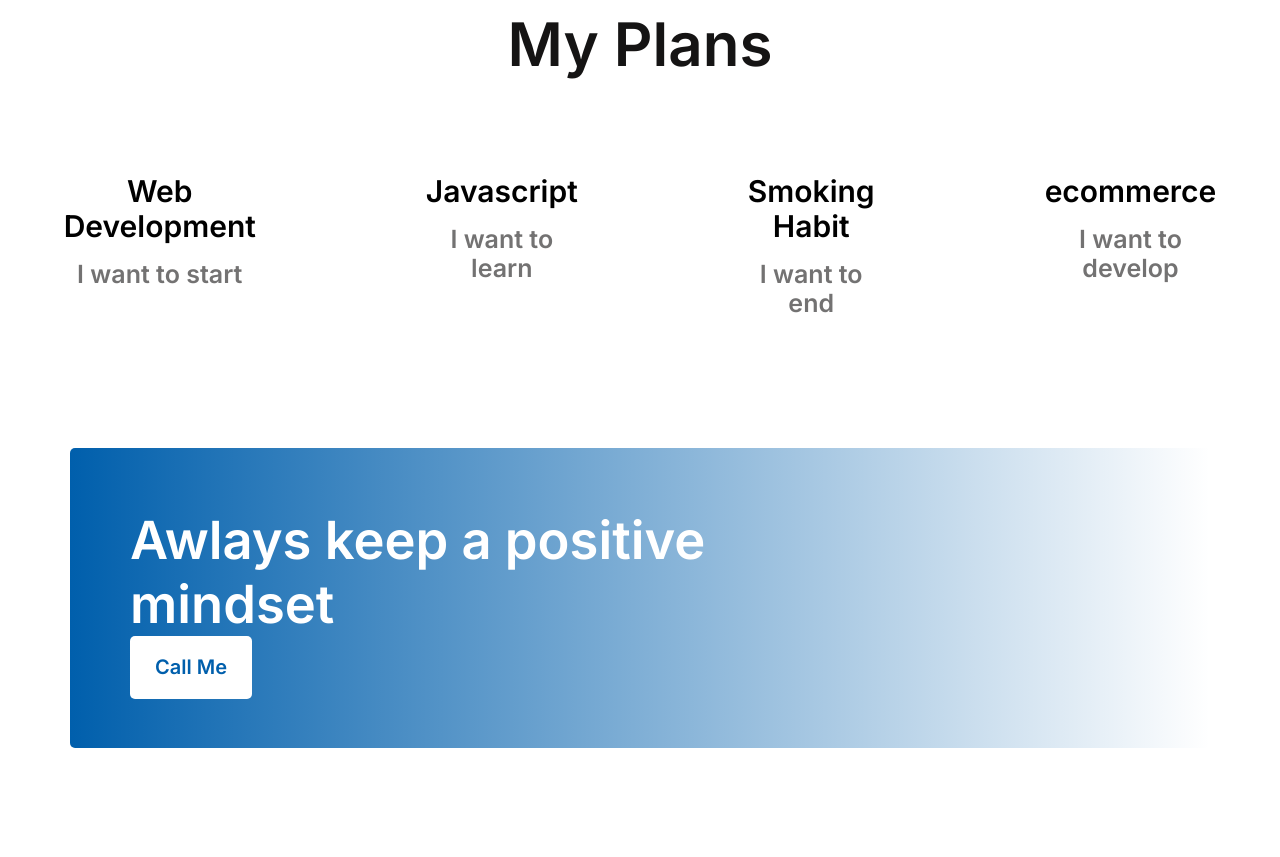
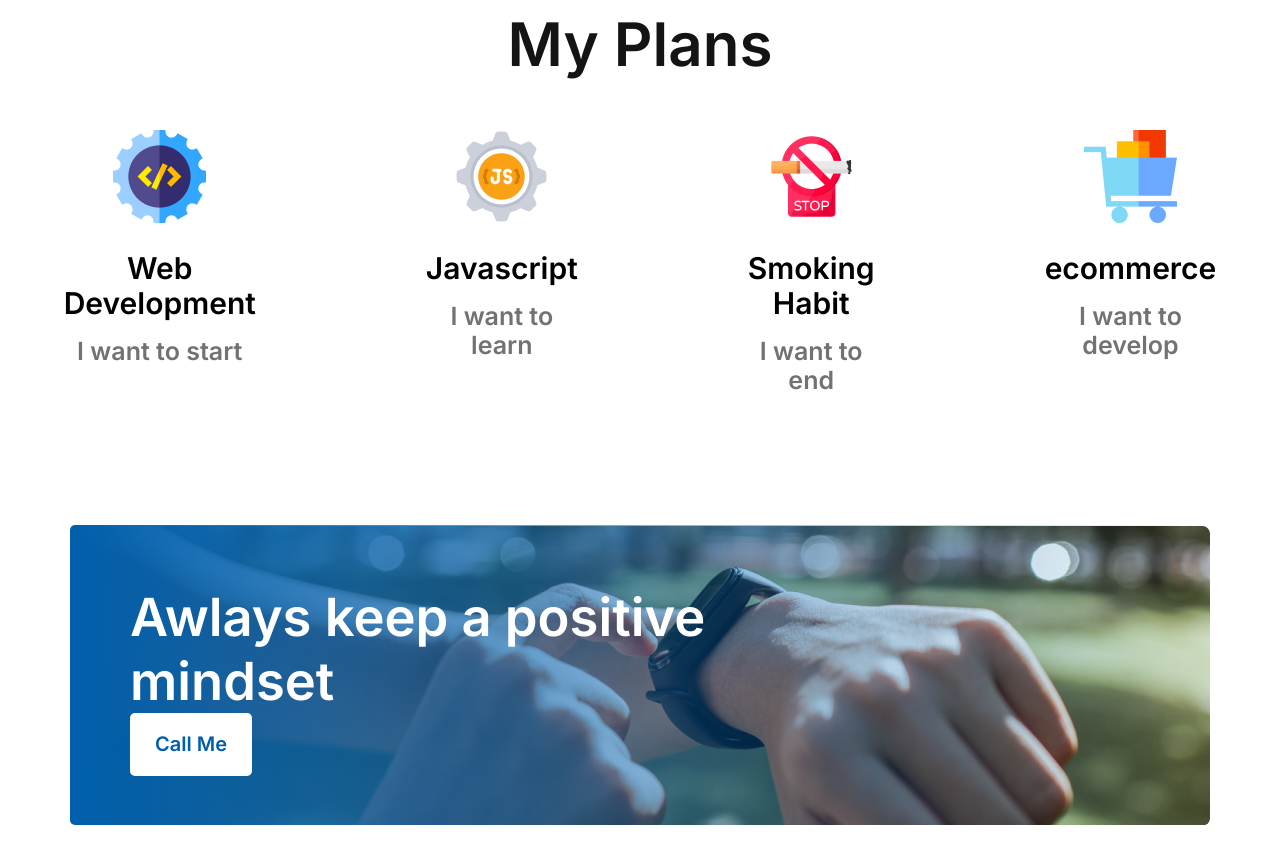
Before and after one commit to AB-ohi/assignment, a plain HTML site: page index.html in a window 1280 px wide. Shown: the part 1940-2797 px from the top of the page. Drawn offline with Linux system fonts and the light colour scheme; the site is published under a folder, as on GitHub Pages, so addresses that start at the root find nothing.

Commit message:
3nd comit

```diff
--- a/index.html
+++ b/index.html
@@ -62,23 +62,23 @@
             </div>
             <div class="plan-items">
                 <div class="items">
-                    <img src="/images/icons/web.png" alt="">
+                    <img src="images/icons/web.png" alt="">
                     <h1>Web Development</h1>
                     <p>I want to start</p>
                 </div>
                 <div class="items">
-                    <img src="/images/icons/js.png" alt="">
+                    <img src="images/icons/js.png" alt="">
                     <h1>Javascript</h1>
 
                     <p>I want to learn</p>
                 </div>
                 <div class="items">
-                    <img src="/images/icons/smoke.png" alt="">
+                    <img src="images/icons/smoke.png" alt="">
                     <h1>Smoking Habit</h1>
                     <p>I want to end</p>
                 </div>
                 <div class="items">
-                    <img src="/images/icons/ecom.png" alt="">
+                    <img src="images/icons/ecom.png" alt="">
                     <h1>ecommerce</h1>
                     <p>I want to develop</p>
                 </div>
@@ -108,7 +108,7 @@
                     <p>There are many variations of passages of Lorem Ipsum available, but the majority have suffered alteration in some form, by injected humour, or randomised words</p>
                     <p>Email : askohi63907@agamil.com</p>
                     <p>Phone : 01855 00 00 00</p>
-                    <img src="/images/icons/fb.png" alt=""><img src="/images/icons/twitter.png" alt=""><img src="/images/icons/youtube.png" alt="">
+                    <img src="images/icons/fb.png" alt=""><img src="images/icons/twitter.png" alt=""><img src="images/icons/youtube.png" alt="">
                 </div>
             </div>
             <div class="Subscribe">
--- a/style.css
+++ b/style.css
@@ -4,7 +4,7 @@
 }
 
 header{
-    background-image: url(/images/banner/banner3.png);
+    background-image: url(images/banner/banner3.png);
     background-repeat: no-repeat;
     background-size: cover;
     width: 100%;
@@ -91,7 +91,7 @@ nav{
 }
 .list-items ul li{
     list-style: none;
-    list-style-image: url(/images/icons/icons8-done-48.png);
+    list-style-image: url(images/icons/icons8-done-48.png);
     margin-bottom: 13px;
 }
 .plan{
@@ -135,7 +135,7 @@ nav{
 }
 
 .contract{
-    background-image: linear-gradient(90deg, #005FAC 0%, rgba(0, 95, 172, 0) 100%),url(/images/watch.png);
+    background-image: linear-gradient(90deg, #005FAC 0%, rgba(0, 95, 172, 0) 100%),url(images/watch.png);
     background-repeat: no-repeat;
     height: 300px;
     width: 1140px;
```
